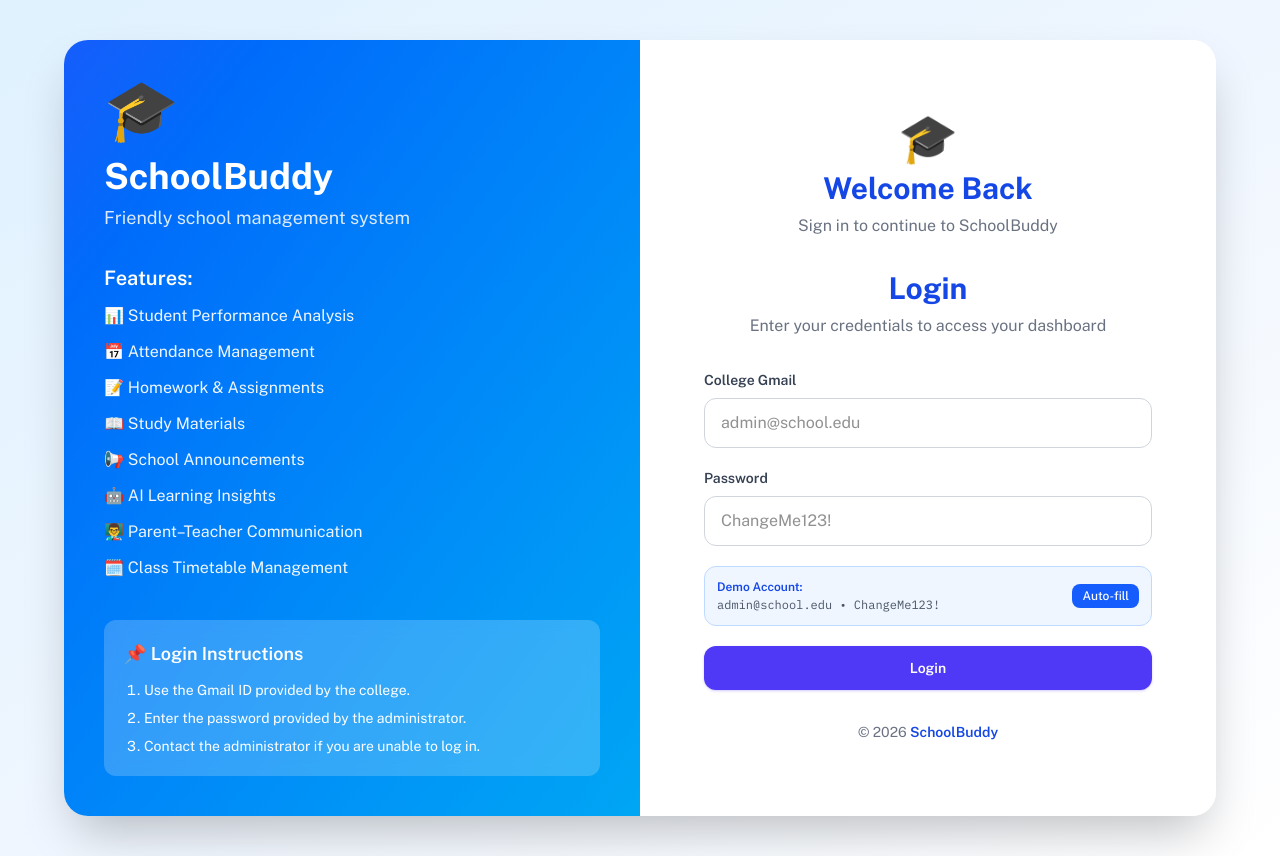
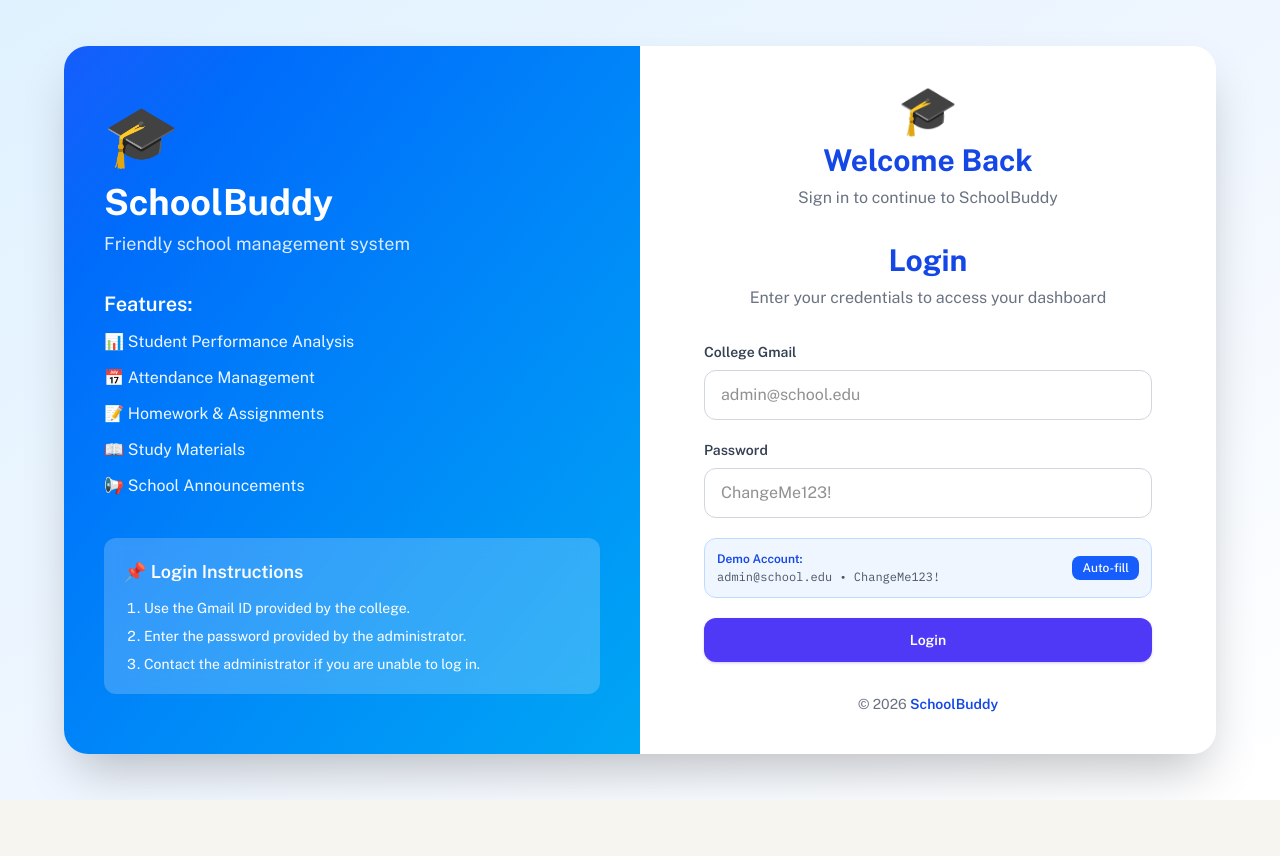
Before and after one commit to SakshiHegde06/SchoolBuddy-ai-powered-school-management-system, a React (Vite) app in the folder frontend/: page /login in a window 1280 px wide. After the commit the page ends 800 px from the top, so only its background shows below. Built offline with nearby package versions, Linux system fonts and the light colour scheme; no server answers.

Commit message:
Remove obsolete feature list items from login banner

```diff
--- a/frontend/src/layouts/AuthLayout.jsx
+++ b/frontend/src/layouts/AuthLayout.jsx
@@ -34,13 +34,6 @@ export default function AuthLayout() {
               <li>📖 Study Materials</li>
 
               <li>📢 School Announcements</li>
-
-              <li>🤖 AI Learning Insights</li>
-
-              <li>👨‍🏫 Parent–Teacher Communication</li>
-
-              <li>🗓️ Class Timetable Management</li>
-
             </ul>
           </div>
 
```
